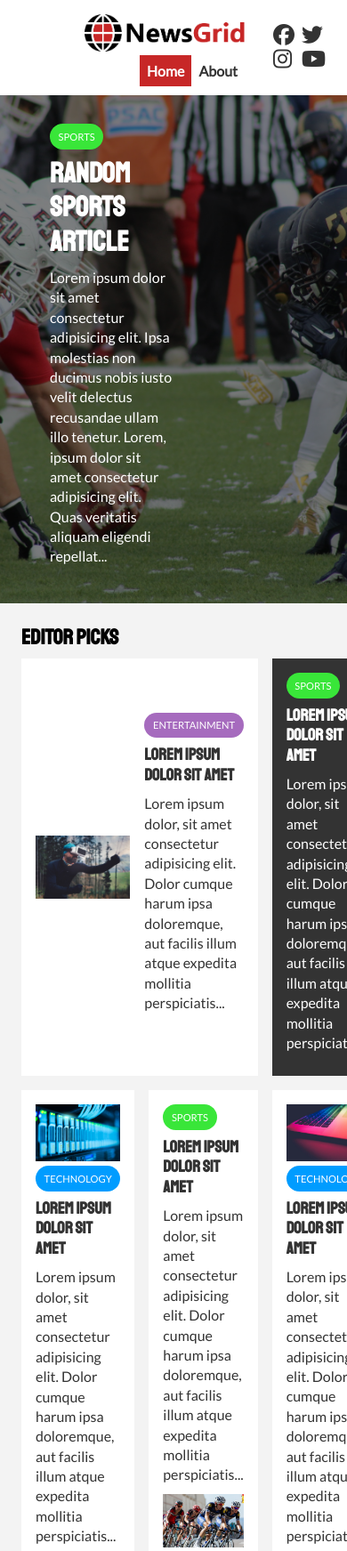
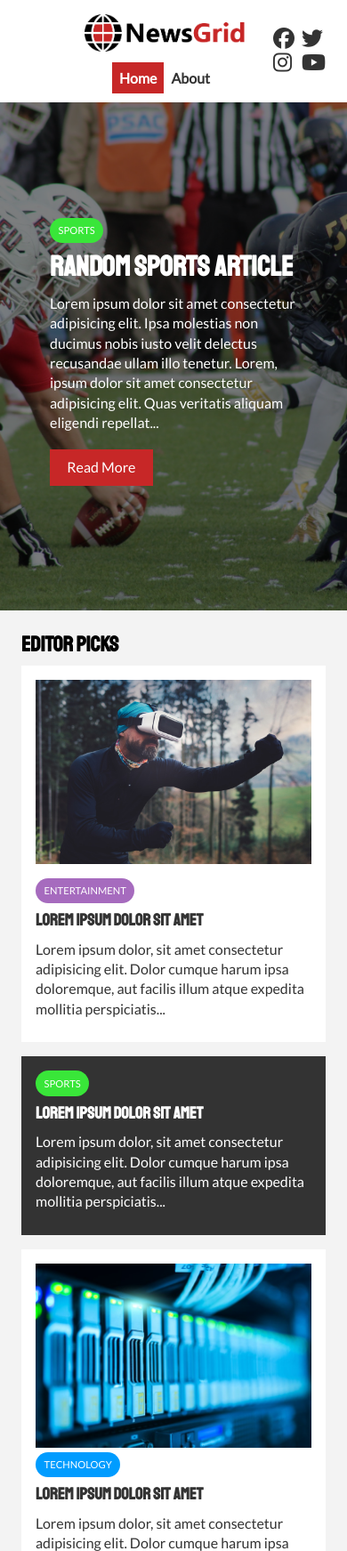
Before and after one commit to Oussama-Moussaoui/News-Website-With-Grid, a plain HTML site: page index.html in a window 390 px wide. Shown: the top 1743 px of the page at 89% size. Drawn offline with Linux system fonts and the light colour scheme.

Commit message:
Added Styling for the showcase, home articles and main footer on mobile devices (tablets and smartphones)

```diff
--- a/css/mobile.css
+++ b/css/mobile.css
@@ -6,10 +6,11 @@
 #main-nav .nav-content ul,
 #main-nav .logo {
     grid-column: 2 / span 1;
+    justify-self: center;
 }
 
 #main-nav .nav-content ul {
-    margin-top: .7rem;
+    margin-top: 1.2rem;
 }
 
 #main-nav .nav-content ul a {
@@ -30,3 +31,48 @@
 #main-nav .s-media i {
     font-size: 1.5rem;
 }
+
+/* Showcase */
+#showcase .showcase-container {
+    grid-template-columns: 1fr;
+}
+
+/* Home Articles */
+#home-articles .articles-container {
+    grid-template-columns: 1fr 1fr;
+}
+
+#home-articles .articles-container > *:first-child,
+#home-articles .articles-container > *:last-child {
+    grid-column: span 1;
+    grid-template-columns: 1fr;
+}
+
+@media(max-width: 600px) {
+    /* Stacking Grid Items */
+    #home-articles .articles-container,
+    #main-footer .footer-content,
+    .page-container {
+        grid-template-columns: 1fr;
+    }
+
+    .page-container > *:first-child {
+        grid-row: 1;
+    }
+
+    /* Footer */
+    #main-footer .footer-content > *:last-child {
+        grid-column: 1;
+    }
+
+    #main-footer .footer-content > *:first-child,
+    #main-footer .footer-content > *:nth-child(2) {
+        padding-bottom: 1rem;
+        border-bottom: #777 1px dotted;
+    }
+
+    /* Large Heading */
+    .l-heading {
+        font-size: 2.2rem;
+    }
+}
```
